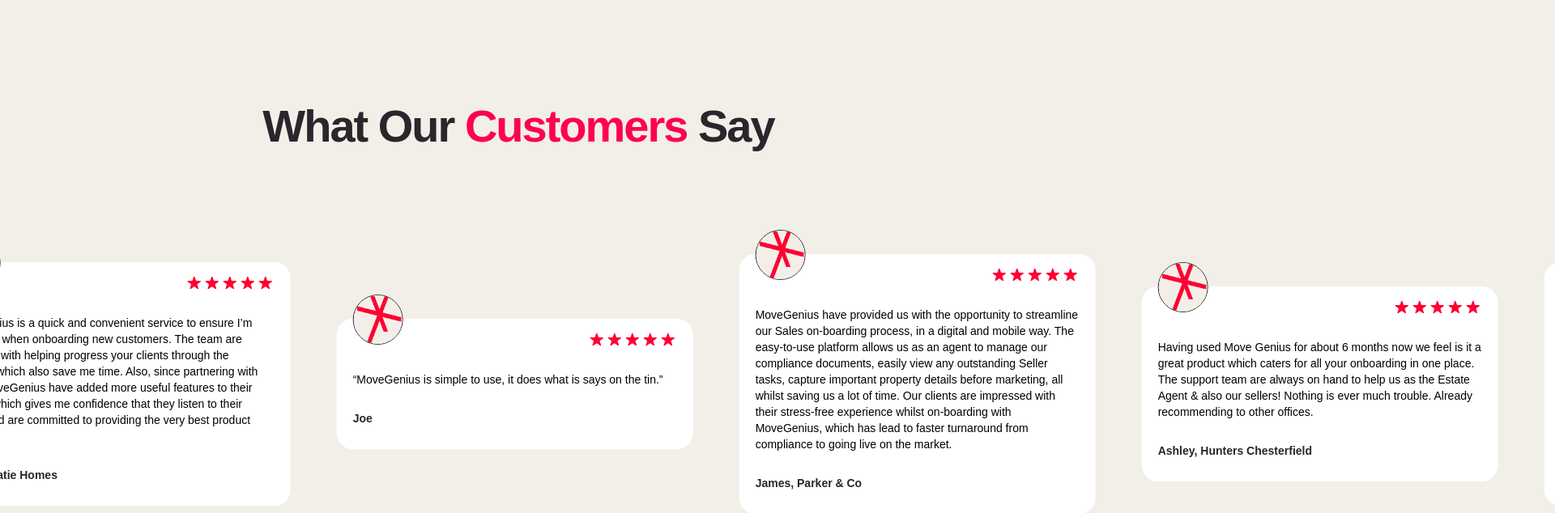
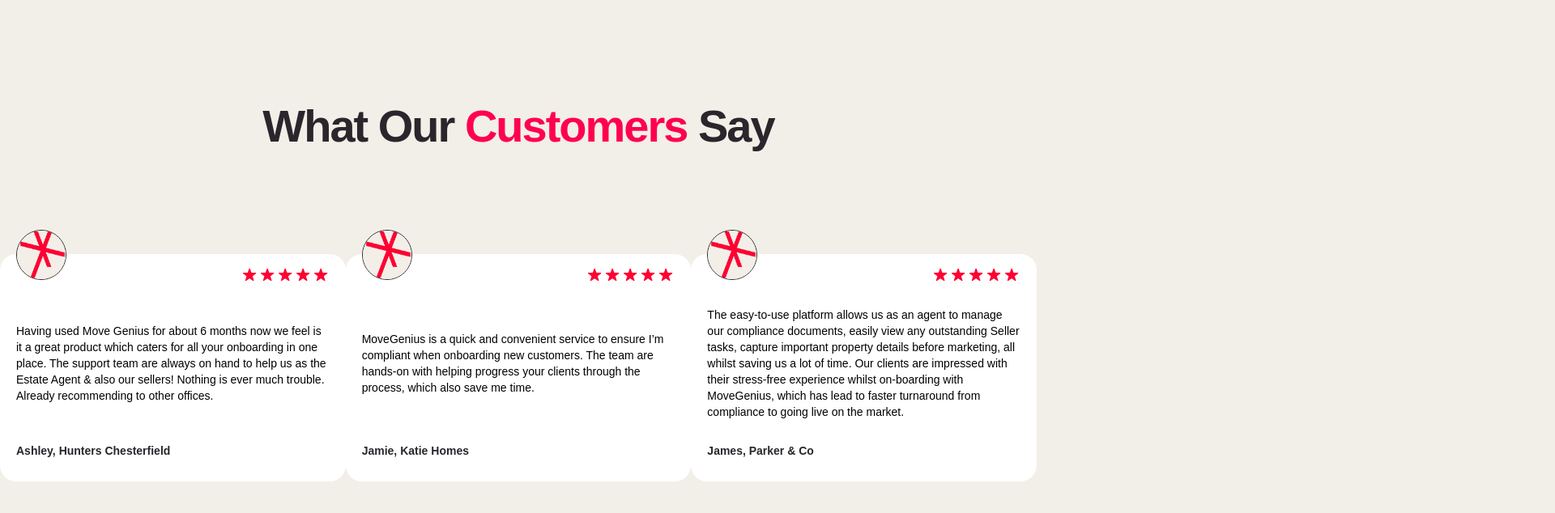
Before and after one commit to G-Vadim/snappily, a Next.js app: page / in a window 1280 px wide. Shown: the part 2300-2934 px from the top of the page at 81% size, 1920 px wide, since content can reach past the window. Built offline with nearby package versions, Linux system fonts and the light colour scheme.

Commit message:
added small fixes

```diff
--- a/next.config.mjs
+++ b/next.config.mjs
@@ -1,8 +1,10 @@
 /** @type {import('next').NextConfig} */
 const nextConfig = {
   images: {
+    unoptimized: true,
     formats: ['image/avif', 'image/webp']
-  }
+  },
+  output: 'export',
 };
 
 export default nextConfig;
--- a/src/app/data.jsx
+++ b/src/app/data.jsx
@@ -127,22 +127,6 @@
     },
     {
       id: 'question-2',
-      text: 'How do I log in to Snappily?',
-      answer: <>
-        <p>Having trouble logging in because your username or password is incorrect? No worries! Here’s how to fix it:</p>
-        <ul className="ml-[21px] list-decimal">
-          <li>Click “Forgot Password” on the login page.</li>
-          <li>Check your email for reset instructions. If it’s not in your inbox, peek into your spam or junk folder.</li>
-          <li>Follow the instructions in the email to reset your password.</li>
-        </ul>
-        <p>If you still don’t see the email or need more help, just reach out to our support team for assistance:
-          support@snappily.co.uk. We&apos;re here to help!</p>
-        <p>Are you going to list my property for sale?</p>
-        <p>We are not going to list your property for sale online. We are a tech company that provides support to home movers to ensure that when your estate agent lists your property, they have all the required compliance information to hand. We simply support the process to ensure everything is in order and gets done snappily!</p>
-      </>
-    },
-    {
-      id: 'question-3',
       text: 'Are you going to list my property for sale?',
       answer: <p>We are not going to list your property for sale online. We are a tech company that provides support to
         home movers to ensure that when your estate agent lists your property, they have all the required compliance
@@ -150,7 +134,7 @@
       </p>
     },
     {
-      id: 'question-4',
+      id: 'question-3',
       text: 'Why do I need to provide an ID check online?',
       answer: <>
         <p>It is a legal requirement to provide an ID check in the UK for all property transactions.</p>
@@ -173,7 +157,7 @@
       </>
     },
     {
-      id: 'question-5',
+      id: 'question-4',
       text: 'What is a Property Information Form?',
       answer: <>
         <p>The Property Information Form is like a spotlight on your home, showcasing its best features and allowing you
@@ -184,7 +168,7 @@
       </>
     },
     {
-      id: 'question-6',
+      id: 'question-5',
       text: 'Why is Snappily important in the Transaction Process?',
       answer: <ul className="ml-[16px] list-decimal">
         <li>Speeding up the transaction process: It helps your solicitor thoroughly check the property and identify any
@@ -202,7 +186,7 @@
       </ul>
     },
     {
-      id: 'question-7',
+      id: 'question-6',
       text: 'Why appoint a conveyancer?',
       answer: <>
         <p>Adding a conveyancer at an early stage can help speed up the selling process and reduce the number of legal
@@ -217,7 +201,7 @@
       </>
     },
     {
-      id: 'question-8',
+      id: 'question-7',
       text: 'How to Make a Complaint?',
       answer: <>
         <p>We genuinely care about your experience and strive to ensure you are always satisfied with our service. If
@@ -325,21 +309,14 @@
         id: 2,
         avatar: '/images/Client.png',
         rate: 5,
-        text: 'MoveGenius is a quick and convenient service to ensure I’m compliant when onboarding new customers. The team are hands-on with helping progress your clients through the process, which also save me time. Also, since partnering with them, MoveGenius have added more useful features to their service, which gives me confidence that they listen to their clients and are committed to providing the very best product possible.',
+        text: 'MoveGenius is a quick and convenient service to ensure I’m compliant when onboarding new customers. The team are hands-on with helping progress your clients through the process, which also save me time.',
         name: 'Jamie, Katie Homes',
       },
       {
         id: 3,
         avatar: '/images/Client.png',
         rate: 5,
-        text: '“MoveGenius is simple to use, it does what is says on the tin.”',
-        name: 'Joe',
-      },
-      {
-        id: 4,
-        avatar: '/images/Client.png',
-        rate: 5,
-        text: 'MoveGenius have provided us with the opportunity to streamline our Sales on-boarding process, in a digital and mobile way. The easy-to-use platform allows us as an agent to manage our compliance documents, easily view any outstanding Seller tasks, capture important property details before marketing, all whilst saving us a lot of time. Our clients are impressed with their stress-free experience whilst on-boarding with MoveGenius, which has lead to faster turnaround from compliance to going live on the market.',
+        text: 'The easy-to-use platform allows us as an agent to manage our compliance documents, easily view any outstanding Seller tasks, capture important property details before marketing, all whilst saving us a lot of time. Our clients are impressed with their stress-free experience whilst on-boarding with MoveGenius, which has lead to faster turnaround from compliance to going live on the market.',
         name: 'James, Parker & Co',
       },
     ]
--- a/src/app/home-movers/page.jsx
+++ b/src/app/home-movers/page.jsx
@@ -38,23 +38,21 @@
   <>
     <BaseContainer>
       <PageTitle {...homeMovers.header}/>
-      <section className="mt-[75px]">
-        <TransactionProcess {...homeMovers.transactionProcess} />
-      </section>
       <section className="flex flex-col gap-6 mt-[75px]">
         {homeMovers.articles.map(({id, ...item}, i) => (
           <Article key={id} revert={!Boolean(i % 2)} {...item}/>
         ))}
       </section>
       <section className="flex gap-12 justify-center items-center mt-[144px]">
-        <Phone />
+        <Phone/>
         <div className="flex flex-col gap-10 w-[437px]">
           <h2 className="text-2xl font-bold -tracking-[2px] max-w-[350px]">
             Here’s{' '}<span className="text-coral">how</span>{' '}our service works
           </h2>
           <div className="flex flex-col font-light gap-8">
             <p className="text-base">
-              Our Home Mover App is your one-stop hub for managing initial compliance tasks for your move, all with just a
+              Our Home Mover App is your one-stop hub for managing initial compliance tasks for your move, all with just
+              a
               few clicks.
               <br/>
               <br/>
@@ -66,9 +64,12 @@
               on, ensuring a smooth journey with no hiccups down the road.
               </span>
             </p>
-            <PlatformButtons />
+            {/*<PlatformButtons />*/}
           </div>
         </div>
+      </section>
+      <section className="mt-[140px]">
+        <TransactionProcess {...homeMovers.transactionProcess} />
       </section>
     </BaseContainer>
     <TogetherSection/>
--- a/src/app/home-page-sections/testimonials.jsx
+++ b/src/app/home-page-sections/testimonials.jsx
@@ -4,7 +4,7 @@
 import { StarIcon } from '../components/icons';
 
 const Slide = ({ avatar, rate, text, name }) => (
-  <div className="bg-white rounded-[20px] relative flex flex-col pt-[16px] px-[20px] pb-[28px] gap-[28px] my-[35px] min-w-[440px]">
+  <div className="bg-white rounded-[20px] relative flex flex-col justify-between pt-[16px] px-[20px] pb-[28px] gap-[28px] my-[35px] w-[440px]">
     <Image src={avatar} alt="client" width={62} height={62} className="rounded-full absolute -top-[30px] left-[20px] min-w-[62px] min-h-[62px] border border-w-1 border-solid border-charcoal"/>
     <div className="flex justify-end">{Array(rate).fill(undefined).map((_, i) => <StarIcon key={i} />)}</div>
     <p className="text-xs text-black font-light">{text}</p>
@@ -12,26 +12,35 @@
   </div>
 )
 
-export const Testimonials = ({ title, items }) => {
-  const settings = {
-    dots: true,
-    arrows: false,
-    infinite: true,
-    slidesToShow: 3,
-    slidesToScroll: 1,
-    autoplay: true,
-    speed: 8000,
-    autoplaySpeed: 10,
-    cssEase: "linear",
-    className: 'testimonials'
-  };
+export const Testimonials = ({ title, items }) => (
+  <section className="flex flex-col gap-[93px] mt-[157px] mb-[60px]">
+    {title}
+    <div className="flex justify-around">
+      {items.map((item) => <Slide key={item.id} {...item} />)}
+    </div>
+  </section>
+);
 
-  return (
-    <section className="flex flex-col gap-[93px] mt-[157px] mb-[60px]">
-      {title}
-      <Slider {...settings}>
-        {items.map((item) => <Slide key={item.id} {...item} />)}
-      </Slider>
-    </section>
-  );
-};
+//export const Testimonials = ({ title, items }) => {
+//   const settings = {
+//     dots: true,
+//     arrows: false,
+//     infinite: true,
+//     slidesToShow: 3,
+//     slidesToScroll: 1,
+//     autoplay: true,
+//     speed: 8000,
+//     autoplaySpeed: 10,
+//     cssEase: "linear",
+//     className: 'testimonials'
+//   };
+//
+//   return (
+//     <section className="flex flex-col gap-[93px] mt-[157px] mb-[60px]">
+//       {title}
+//       <Slider {...settings}>
+//         {items.map((item) => <Slide key={item.id} {...item} />)}
+//       </Slider>
+//     </section>
+//   );
+// };
--- a/src/app/partners/page.jsx
+++ b/src/app/partners/page.jsx
@@ -43,7 +43,7 @@
             </p>
           </div>
         </div>
-        <PlatformButtons/>
+        {/*<PlatformButtons/>*/}
       </section>
     </BaseContainer>
     <TogetherSection/>
```
